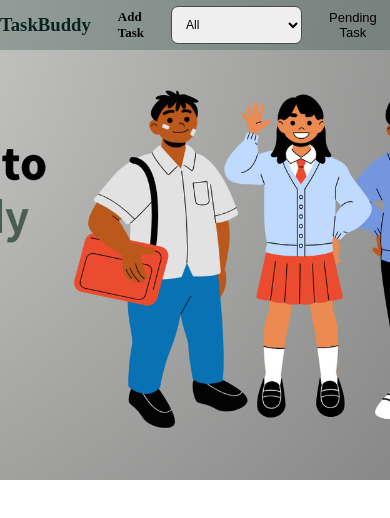
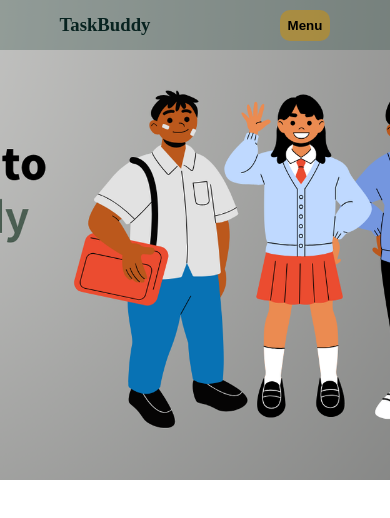
Before and after one commit to Jayveer-kumar/TaskBuddy, a plain HTML site: page index.html in a window 390 px wide. Shown: the top 518 px of the page. Drawn offline with Linux system fonts and the light colour scheme.

Commit message:
Updating Stylish sheet and html

```diff
--- a/index.html
+++ b/index.html
@@ -37,6 +37,9 @@
                         <a href="#">Upcoming Feature</a>
                     </div>
                 </li>
+                <div class="toggel">
+                    <button>Menu</button>
+                </div>
             </ul>
         </nav>
     </head>
--- a/style.css
+++ b/style.css
@@ -65,6 +65,19 @@ nav ul li a button {
     cursor: pointer;
 }
 
+nav ul .toggel{
+    display: flex;
+    justify-content: center;
+    align-items: center;
+}
+nav ul .toggel button{
+    padding:8px;
+    border-radius: 10px;
+    border:none;
+    cursor: pointer;
+    font-weight: 600;
+    background-color: rgba(207, 147, 7, 0.521);
+}
 nav ul li#See select {
     padding: 5px;
     border: 2px solid rgb(9, 241, 9);
@@ -193,9 +206,22 @@ nav ul li#See select {
     background-color: rgba(0, 0, 0, 0.237);
 }
 
+/* Responsive ness */
+
+@media (max-width : 824px){
+    .heroSection{
+        flex-wrap: wrap;
+    }
+}
 @media (max-width: 768px) {
     #formContainer {
         width: 90%;
+    }
+    #navli{
+        display: none;
+    }
+    .logo{
+        transition: 0.9s ease;
     }
 }
 .TaskContainer{
```
